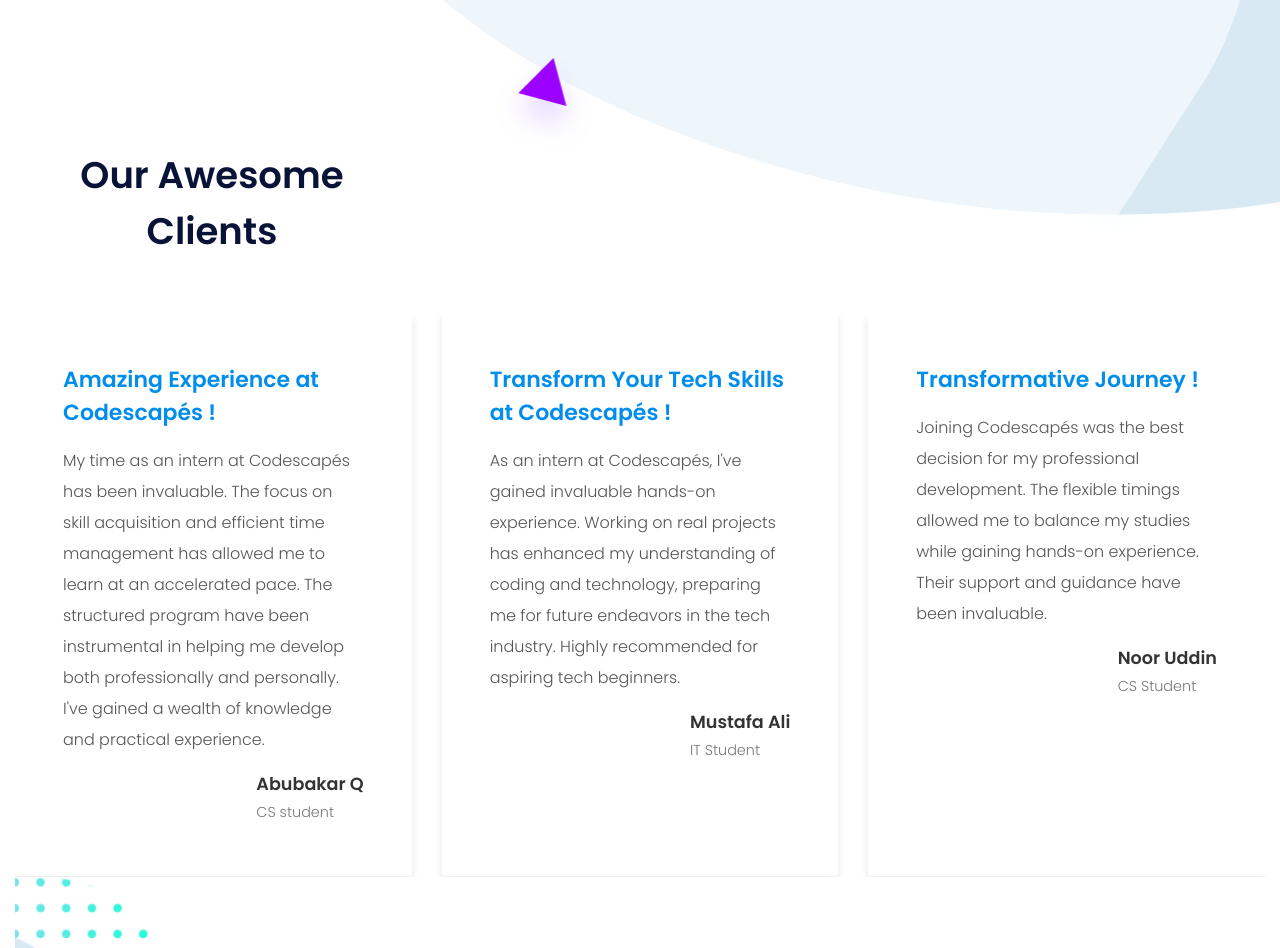
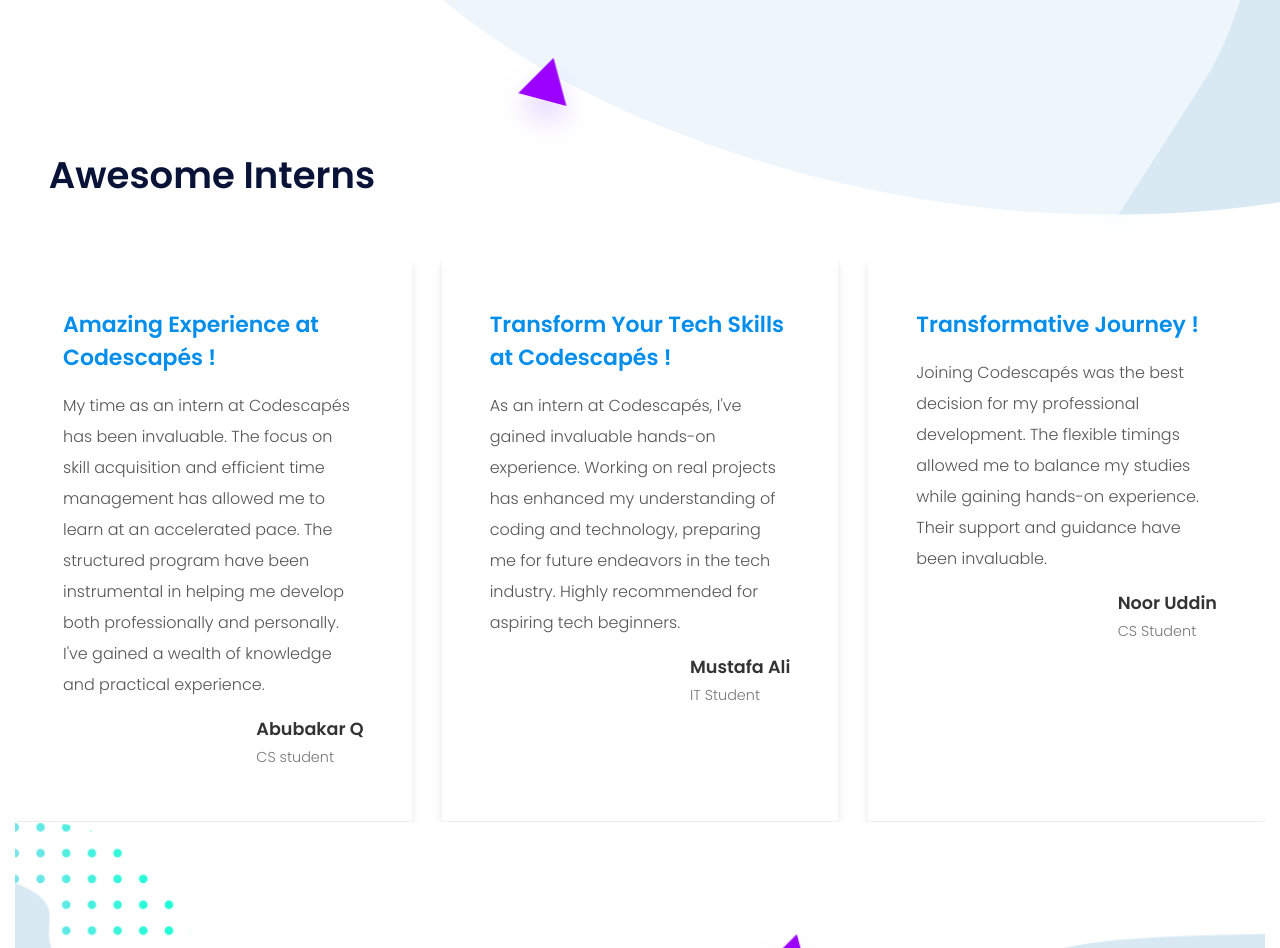
Before and after one commit to io-scapes/mayn, a plain HTML site: page index.html in a window 1280 px wide. Shown: the part 2952-3900 px from the top of the page. Drawn offline with Linux system fonts and the light colour scheme.

Commit message:
Update index.html

```diff
--- a/index.html
+++ b/index.html
@@ -190,7 +190,7 @@
 
       <div class="col-md-8 col-lg-5 text-center">
         <!-- <h5 class="text-danger">TESTIMONIAL</h5> -->
-        <h3 style="margin-left: 11px;">Our Awesome Clients</h3>
+        <h3 style="margin-left: 11px;">Awesome Interns</h3>
       </div>
     </div>
     <div class="carousel slide pt-6" id="carouselExampleDark" data-bs-ride="carousel">
```
